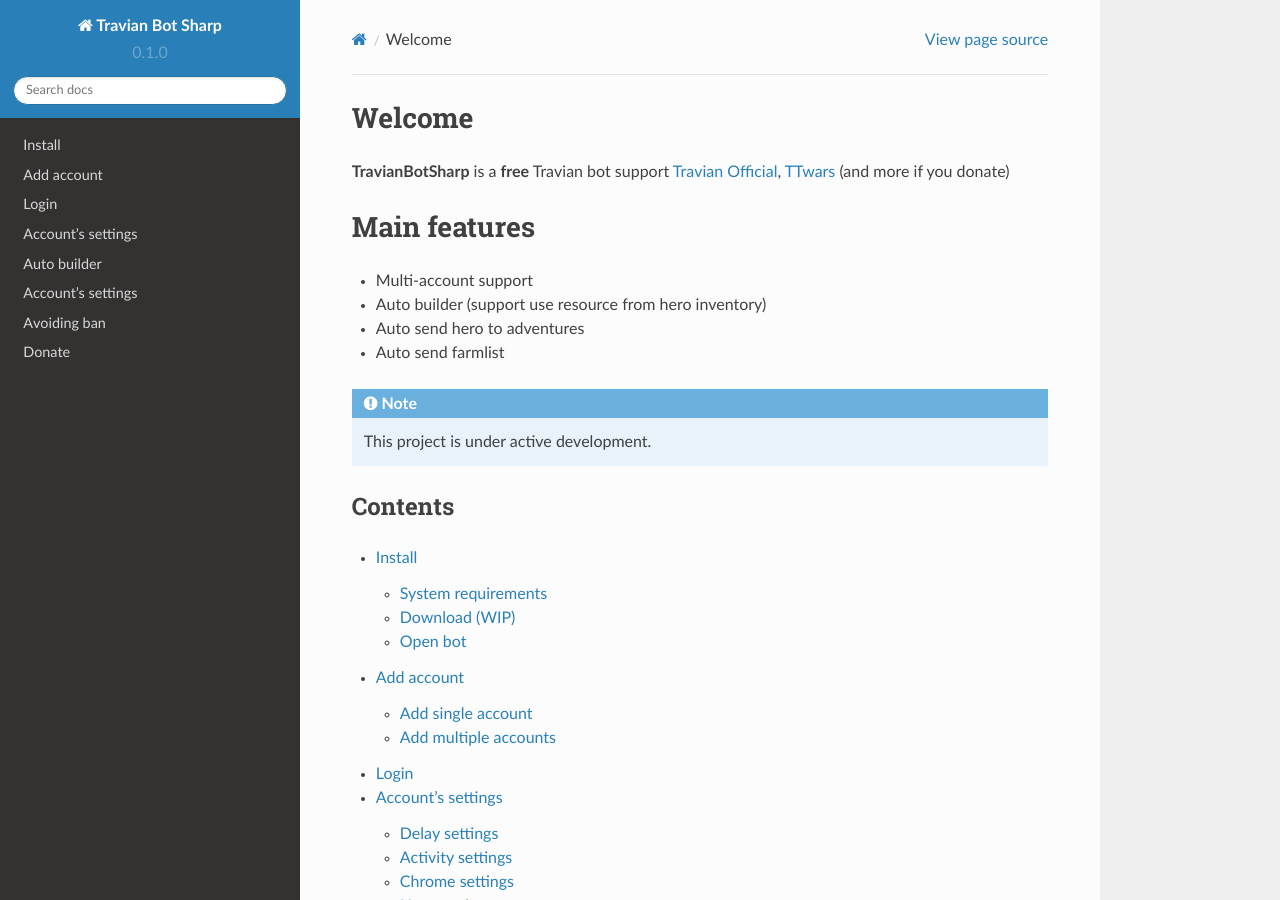
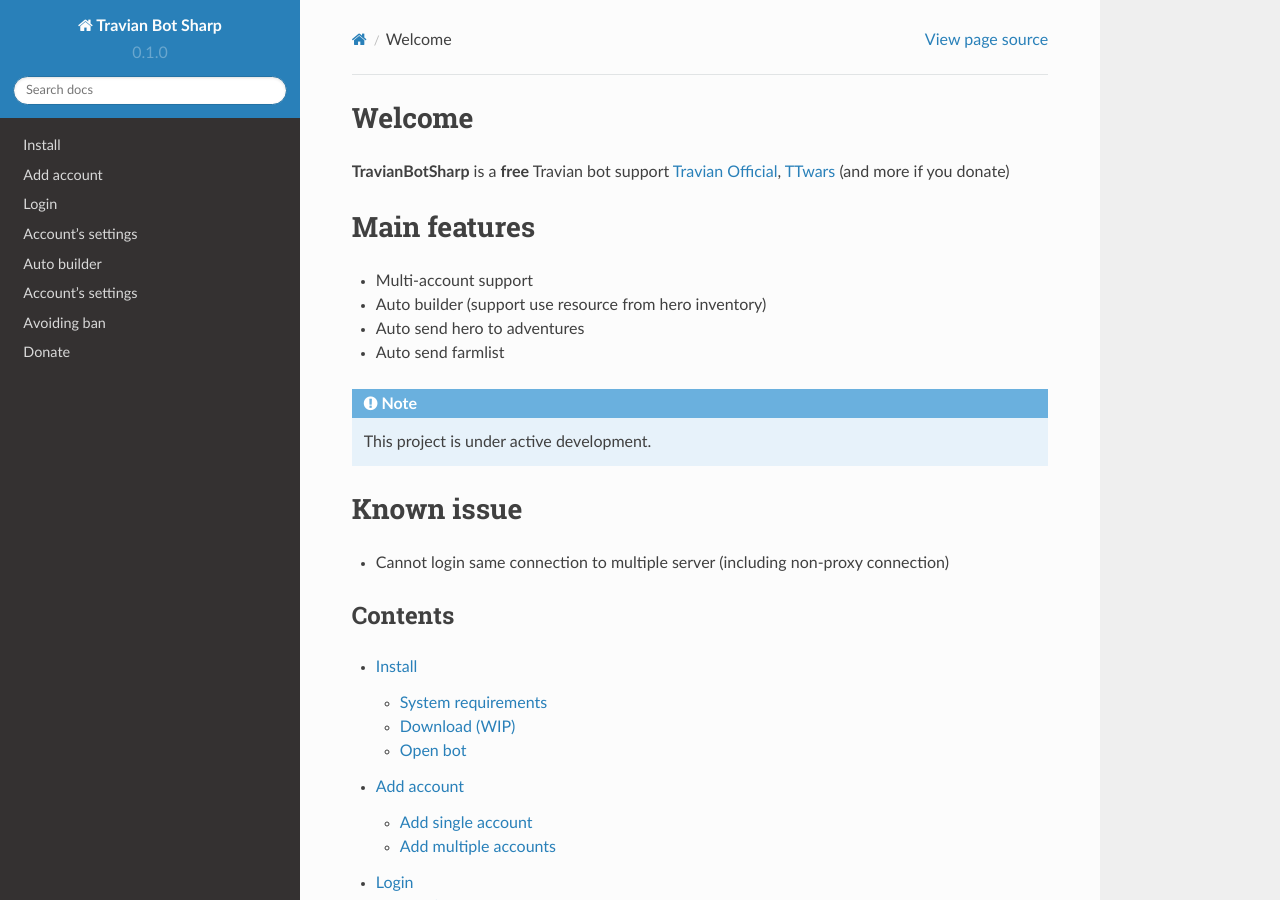
Before and after one commit to vinaghost/TBS-Docs, a Sphinx documentation site: the page built from docs/source/index.rst, in a window 1280 px wide and 900 px high. Built offline with Sphinx 7.4.7 and the Read the Docs theme 2.0.0, drawn with Linux system fonts in a browser that asks for light colours.

Commit message:
update know issue

```diff
--- a/docs/source/index.rst
+++ b/docs/source/index.rst
@@ -15,6 +15,10 @@
 
 	This project is under active development.
 
+Known issue
+====
+
+* Cannot login same connection to multiple server (including non-proxy connection)
 
 Contents
 --------
```
